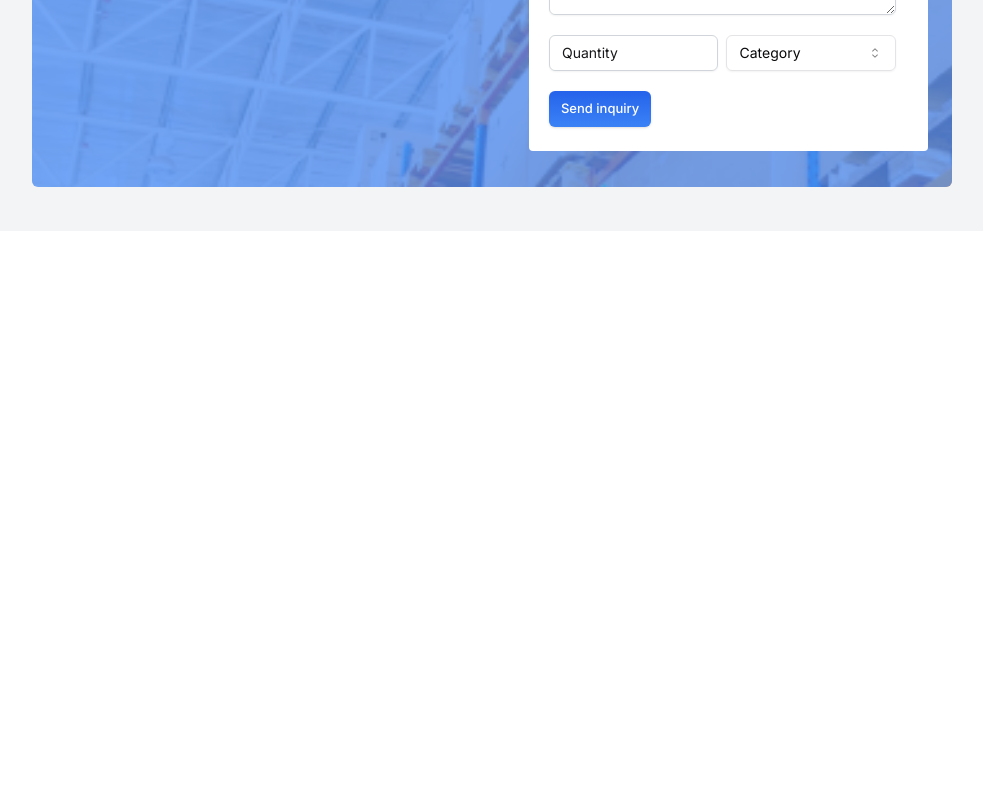
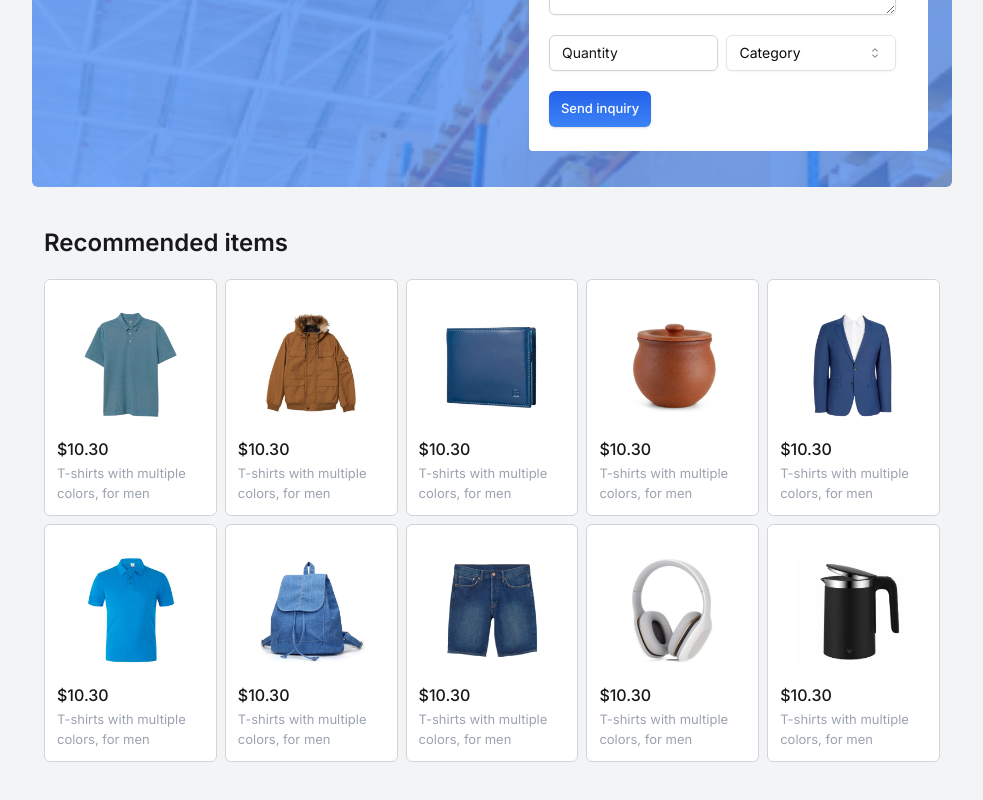
Before and after one commit to SammyFerreiraa/front-end-ecommerce, a Next.js app: page / in a window 1280 px wide. Shown: the part 963-1763 px from the top of the page, without its empty margins (148-1131 px from the left). Before the commit the page ends 1194 px from the top, so only its background shows below. Built offline with nearby package versions, Linux system fonts and the light colour scheme.

Commit message:
:sparkles: feat: recommended items section

```diff
--- a/src/app/page.tsx
+++ b/src/app/page.tsx
@@ -1,6 +1,7 @@
 import { MaxWidthWrapper } from '@/components'
 import HomepageBanner from '@/components/banner-homepage/HomepageBanner'
 import Offers from '@/components/offers/Offers'
+import { RecommendedItems } from '@/components/recommended-items'
 import { Requests } from '@/components/requests'
 
 export default function Home() {
@@ -10,6 +11,7 @@ export default function Home() {
         <HomepageBanner />
         <Offers />
         <Requests />
+        <RecommendedItems />
       </MaxWidthWrapper>
     </>
   )
--- /dev/null
+++ b/src/components/recommended-items/RecommendedItems.tsx
@@ -0,0 +1,128 @@
+import React from 'react'
+
+const RecommendedItems = () => {
+  return (
+    <div className="flex w-full flex-col items-start justify-center gap-3 px-3 py-5">
+      <h1 className="text-xl font-semibold text-zinc-900 lg:text-2xl lg:leading-loose">
+        Recommended items
+      </h1>
+      <div
+        className="grid grid-cols-2 gap-2 sm:grid-cols-3 md:grid-cols-4 lg:grid-cols-5
+  "
+      >
+        <div className="cursor-pointer rounded-md border-[1px] border-gray-300 bg-white p-3">
+          <div className="flex items-center justify-center p-3">
+            <img src="/images/cloth/1.png" alt="camisa" />
+          </div>
+          <div className="flex flex-col gap-1">
+            <p className="font-medium leading-snug text-zinc-900">$10.30</p>
+            <p className="text-[13px] text-gray-400">
+              T-shirts with multiple colors, for men
+            </p>
+          </div>
+        </div>
+        <div className="cursor-pointer rounded-md border-[1px] border-gray-300 bg-white p-3">
+          <div className="flex items-center justify-center p-3">
+            <img src="/images/cloth/3.png" alt="camisa" />
+          </div>
+          <div className="flex flex-col gap-1">
+            <p className="font-medium leading-snug text-zinc-900">$10.30</p>
+            <p className="text-[13px] text-gray-400">
+              T-shirts with multiple colors, for men
+            </p>
+          </div>
+        </div>
+        <div className="cursor-pointer rounded-md border-[1px] border-gray-300 bg-white p-3">
+          <div className="flex items-center justify-center p-3">
+            <img src="/images/cloth/6.png" alt="camisa" />
+          </div>
+          <div className="flex flex-col gap-1">
+            <p className="font-medium leading-snug text-zinc-900">$10.30</p>
+            <p className="text-[13px] text-gray-400">
+              T-shirts with multiple colors, for men
+            </p>
+          </div>
+        </div>
+        <div className="cursor-pointer rounded-md border-[1px] border-gray-300 bg-white p-3">
+          <div className="flex items-center justify-center p-3">
+            <img src="/images/interior/3.png" alt="camisa" />
+          </div>
+          <div className="flex flex-col gap-1">
+            <p className="font-medium leading-snug text-zinc-900">$10.30</p>
+            <p className="text-[13px] text-gray-400">
+              T-shirts with multiple colors, for men
+            </p>
+          </div>
+        </div>
+        <div className="cursor-pointer rounded-md border-[1px] border-gray-300 bg-white p-3">
+          <div className="flex items-center justify-center p-3">
+            <img src="/images/cloth/7.png" alt="camisa" />
+          </div>
+          <div className="flex flex-col gap-1">
+            <p className="font-medium leading-snug text-zinc-900">$10.30</p>
+            <p className="text-[13px] text-gray-400">
+              T-shirts with multiple colors, for men
+            </p>
+          </div>
+        </div>
+        <div className="cursor-pointer rounded-md border-[1px] border-gray-300 bg-white p-3">
+          <div className="flex items-center justify-center p-3">
+            <img src="/images/cloth/2.png" alt="camisa" />
+          </div>
+          <div className="flex flex-col gap-1">
+            <p className="font-medium leading-snug text-zinc-900">$10.30</p>
+            <p className="text-[13px] text-gray-400">
+              T-shirts with multiple colors, for men
+            </p>
+          </div>
+        </div>
+        <div className="cursor-pointer rounded-md border-[1px] border-gray-300 bg-white p-3">
+          <div className="flex items-center justify-center p-3">
+            <img src="/images/cloth/5.png" alt="camisa" />
+          </div>
+          <div className="flex flex-col gap-1">
+            <p className="font-medium leading-snug text-zinc-900">$10.30</p>
+            <p className="text-[13px] text-gray-400">
+              T-shirts with multiple colors, for men
+            </p>
+          </div>
+        </div>
+        <div className="cursor-pointer rounded-md border-[1px] border-gray-300 bg-white p-3">
+          <div className="flex items-center justify-center p-3">
+            <img src="/images/cloth/4.png" alt="camisa" />
+          </div>
+          <div className="flex flex-col gap-1">
+            <p className="font-medium leading-snug text-zinc-900">$10.30</p>
+            <p className="text-[13px] text-gray-400">
+              T-shirts with multiple colors, for men
+            </p>
+          </div>
+        </div>
+        <div className="cursor-pointer rounded-md border-[1px] border-gray-300 bg-white p-3">
+          <div className="flex items-center justify-center p-3">
+            <img src="/images/tech/9.png" alt="camisa" />
+          </div>
+          <div className="flex flex-col gap-1">
+            <p className="font-medium leading-snug text-zinc-900">$10.30</p>
+            <p className="text-[13px] text-gray-400">
+              T-shirts with multiple colors, for men
+            </p>
+          </div>
+        </div>
+        <div className="cursor-pointer rounded-md border-[1px] border-gray-300 bg-white p-3">
+          <div className="flex items-center justify-center p-3">
+            <img src="/images/tech/10.png" alt="camisa" />
+          </div>
+          <div className="flex flex-col gap-1">
+            <p className="font-medium leading-snug text-zinc-900">$10.30</p>
+            <p className="text-[13px] text-gray-400">
+              T-shirts with multiple colors, for men
+            </p>
+          </div>
+        </div>
+      </div>
+    </div>
+  )
+}
+
+export default RecommendedItems
--- /dev/null
+++ b/src/components/recommended-items/index.ts
@@ -0,0 +1 @@
+export { default as RecommendedItems } from './RecommendedItems'
```
